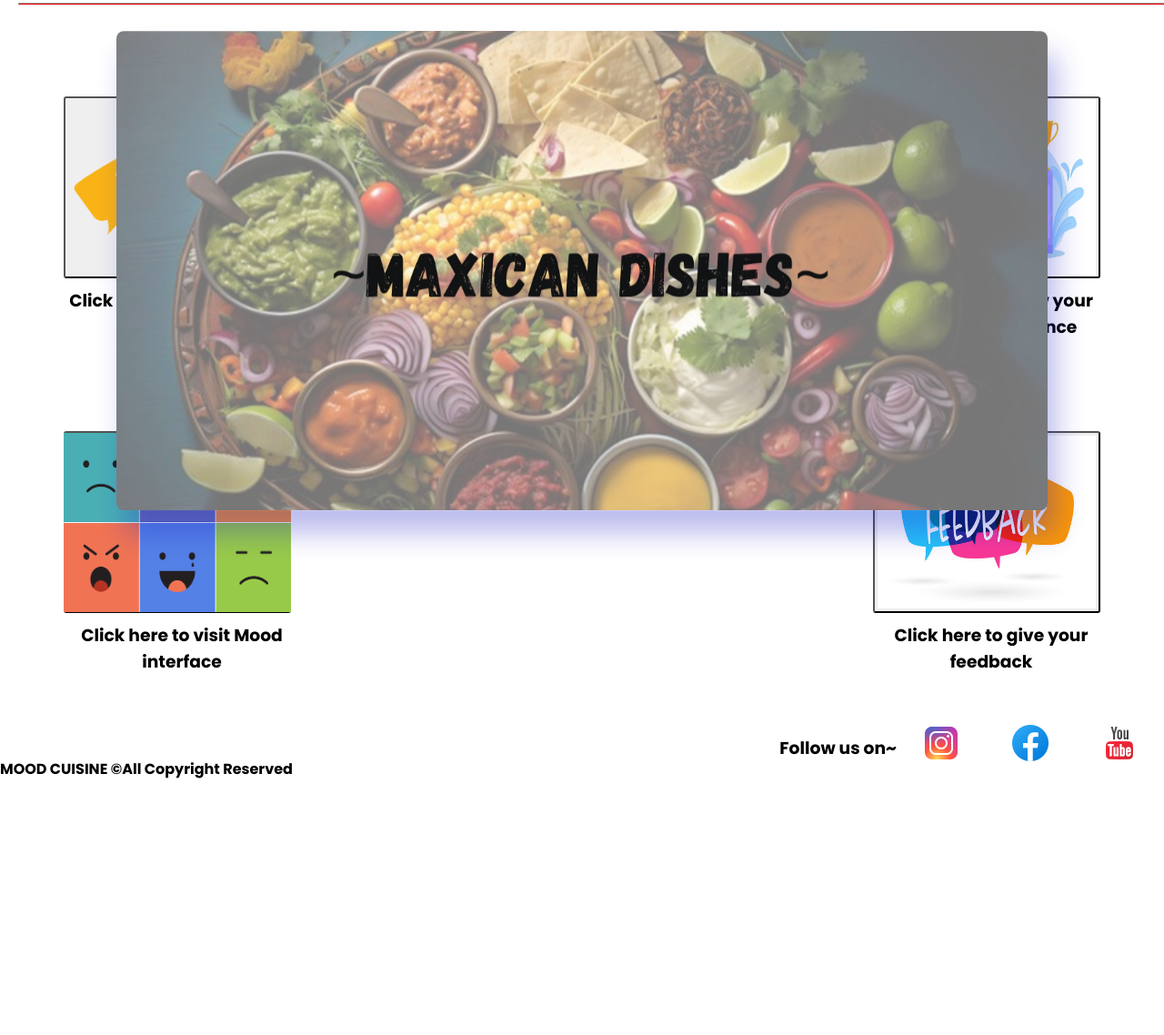
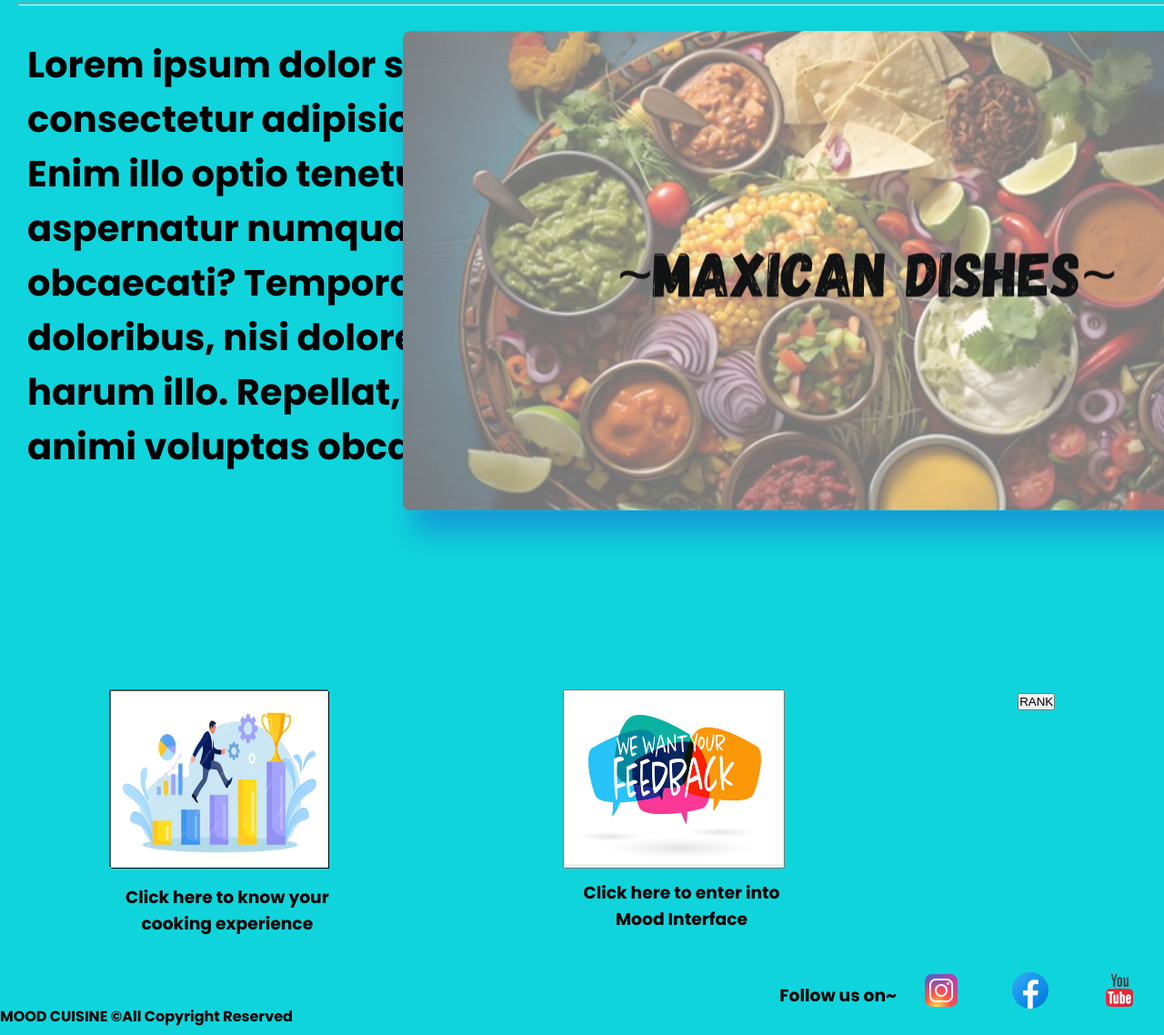
Before and after one commit to SahilB2k/JavaProjects, a plain HTML site: page mood-cuisine/index.html in a window 1280 px wide. Shown: the part 137-1275 px from the top of the page at 91% size. Before the commit the page ends 1003 px from the top, so only its background shows below. Drawn offline with nearby package versions, Linux system fonts and the light colour scheme.

Commit message:
changes made in mood cuisine

```diff
--- a/mood-cuisine/index.css
+++ b/mood-cuisine/index.css
@@ -8,12 +8,17 @@
 body {
     font-family: 'Lato', sans-serif;
     font-family: 'Poppins', sans-serif;
+    /* background-color: #fef2f2; */
+    /* background-image: url(https://previews.123rf.com/images/angelinast/angelinast1805/angelinast180500001/100976329-hand-drawn-italian-food-doodles-pencil-drawing-ink-drawing.jpg);
+    opacity: 0.9px; */
+    background-color:#10D4DC;
 }
 
 .nav-bar {
     display: flex;
     justify-content: space-around;
-    background-color: 	rgb(210, 4, 45,.55);
+    /* background-color: 	rgb(210, 4, 45,.55); */
+    background-color:#162053;
     /* border: 2px solid red; */
     align-items: center;
     margin-top: 20px;
@@ -34,6 +39,7 @@ height: 100px;
 display: flex;
 align-items: center;
 cursor: pointer;
+color: white;
 }
 .leftSection h1{
   font-size: 50px;
@@ -55,6 +61,7 @@ cursor: pointer;
     font-size: 30px;
     cursor: pointer;
     padding: 5px;
+    color: wheat;
     /* justify-content: ; */
 }
 .rightSection ul li:hover{
@@ -73,11 +80,11 @@ main{
     /* border: 2px solid red; */
     height: 755px;
     margin-top: 18px;
-
+   /* background-color: rgb(241, 214, 219); */
 }
 main hr{
     height: 3px;
-    background-color: red;
+    /* background-color: red; */
     width: 1980px;
     margin-left: 20px;
     margin-top: 20px;
@@ -85,29 +92,12 @@ main hr{
 .size1 ul,.size2 ul{
     list-style: none;
 }
-.size1 ul li button,.size2 ul li button {
-    width: 250px;
-    height: 200px;
-    align-content: center;
-    display: flex;
-    justify-content: center;
-    align-items: center;
-    padding: 59px;
-    /* padding-right: 50px; */
-    font-size: 25px;
-    /* margin-bottom: 100px; */
-    /* background-color: rgb(7, 7, 36); */
-    color: white;
-    border-radius: 3px;
-}
-main .size1 ul li button:hover,.size2 ul li button:hover{
+
+.middleSection ul li button:hover{
     /* border: 5px dashed lightgreen; */
     box-shadow: 5px 5px 0px grey;
 }
-#mood-btn,#feedback-btn{
-    margin-top: 100px;
 
-}
 .img{
     width: 230px;
 }
@@ -118,19 +108,20 @@ height: 197px;
 .img3{
     width: 240px;
     height: 195px;
+    border-right: 1px solid black;
+    border-bottom: 1px solid black;
 }
+
 .img4{
     width: 240px;
     height: 190px;
 }
-.buttons{
-    margin-top: 100px;
-    margin-left: 70px;
+.middleSection ul{
+    display: flex;
+    justify-content: space-around;
+}
+.middleSection ul li{
     list-style: none;
-}
-.buttons2 .size2 ul{
-    margin-top: 100px;
-    margin-right: 60px;
 
 }
 .subs,.subs1{
@@ -165,6 +156,17 @@ height: 197px;
     display: flex;
     animation: slide 16s infinite;
 } */
+.text{
+    /* border: 4px solid red; */
+    height: 686.12px;
+    width: 600px;
+    margin-left: 30px;
+    margin-top: 35px;
+    font-size: 40px;
+    font-weight: bold;
+    text-align: left;
+
+}
 .container {
     width: 80%; /* Change this to a percentage value */
     max-width: 1332px; /* Add a max-width to prevent it from stretching too wide */
@@ -177,6 +179,7 @@ height: 197px;
     box-shadow: 10px 25px 30px rgba(30, 30, 200, 0.3);
     display: flex;
     margin-top: 35px;
+    margin-left: 315px;
 }
 
 .wrapper {
--- a/mood-cuisine/index.html
+++ b/mood-cuisine/index.html
@@ -12,7 +12,9 @@
     <link rel="stylesheet" href="index.css">
 
 </head>
+
 <body>
+    <!-- <img src="https://previews.123rf.com/images/angelinast/angelinast1805/angelinast180500001/100976329-hand-drawn-italian-food-doodles-pencil-drawing-ink-drawing.jpg" alt="" srcset=""> -->
     <header>
         <nav>
             <div class="nav-bar">
@@ -32,19 +34,24 @@
     </header>
 
     <main>
-        <hr><div class="sections">
-        <div class="buttons">
+        <!-- <img src="https://previews.123rf.com/images/angelinast/angelinast1805/angelinast180500001/100976329-hand-drawn-italian-food-doodles-pencil-drawing-ink-drawing.jpg" alt="" srcset=""> -->
+        <hr>
+        <div class="sections">
+            <div class="text">
+                Lorem ipsum dolor sit amet consectetur adipisicing elit. Enim illo optio tenetur ipsum aspernatur numquam obcaecati? Tempora rerum doloribus, nisi dolores alias harum illo. Repellat, a. Id animi voluptas obcaecati.
+            </div>
+            <!-- <div class="buttons">
             <div class="size1">
                 <ul>
                     <li><button  id="gam-btn" class="glow-on-hover" type="button"><img  class="img" src="quiz.png" alt="" srcset=""></button></li>
                     <h3 class="subs">Click here to play exciting games</h3>
                     <li><button id="mood-btn" type="button"><img class="img1" src="mood3.png" alt="" srcset=""></button></li>
                     <h3 class="subs">Click here to visit Mood interface</h3>
-                    <!-- <li><button type="button">RANK</button></li> -->
+                    <li><button type="button">RANK</button></li>
 
                 </ul>
             </div>
-        </div>
+         </div> -->
 
             <div class="container">
                 <div class="wrapper">
@@ -59,7 +66,7 @@
                 </div>
             </div>
 
-        <div class="btns">
+            <!-- <div class="btns">
             <div class="buttons2">
                 <div class="size2">
                     <ul>
@@ -67,12 +74,28 @@
                         <h3 class="subs1">Click here to know your cooking experience</h3>
                         <li><button id="feedback-btn" type="button"><img class="img4" src="feedback.jpg" alt="" srcset=""></button></li>
                         <h3 class="subs1">Click here to give your feedback</h3>
-                        <!-- <li><button type="button">RANK</button></li> -->
+                        <li><button type="button">RANK</button></li>
+         </div> -->
+
+
+        </div>
+    </main>
+    <div class="middleSection">
+        <ul>
+            <li><button id="exp-btn" class="img3" type="button"><img class="img3" src="growth.avif" alt=""
+                        srcset=""></button>
+                <h3 class="subs1">Click here to know your cooking experience</h3>
+            </li>
+            <li><button id="feedback-btn" type="button"><img class="img4" src="feedback.jpg" alt="" srcset=""></button>
+                <h3 class="subs1">Click here to enter into Mood Interface</h3>
+            </li>
+            <li><button type="button">RANK</button></li>
+        </ul>
     </div>
 
 
 
-      </main>
+
 
     <footer>
         <div class="part">
@@ -99,6 +122,6 @@
     </script>
     <script src="index.js"></script>
 </body>
-</body>
+
 
 </html>
```
Lines whose indentation alone changed are shown as unchanged.
